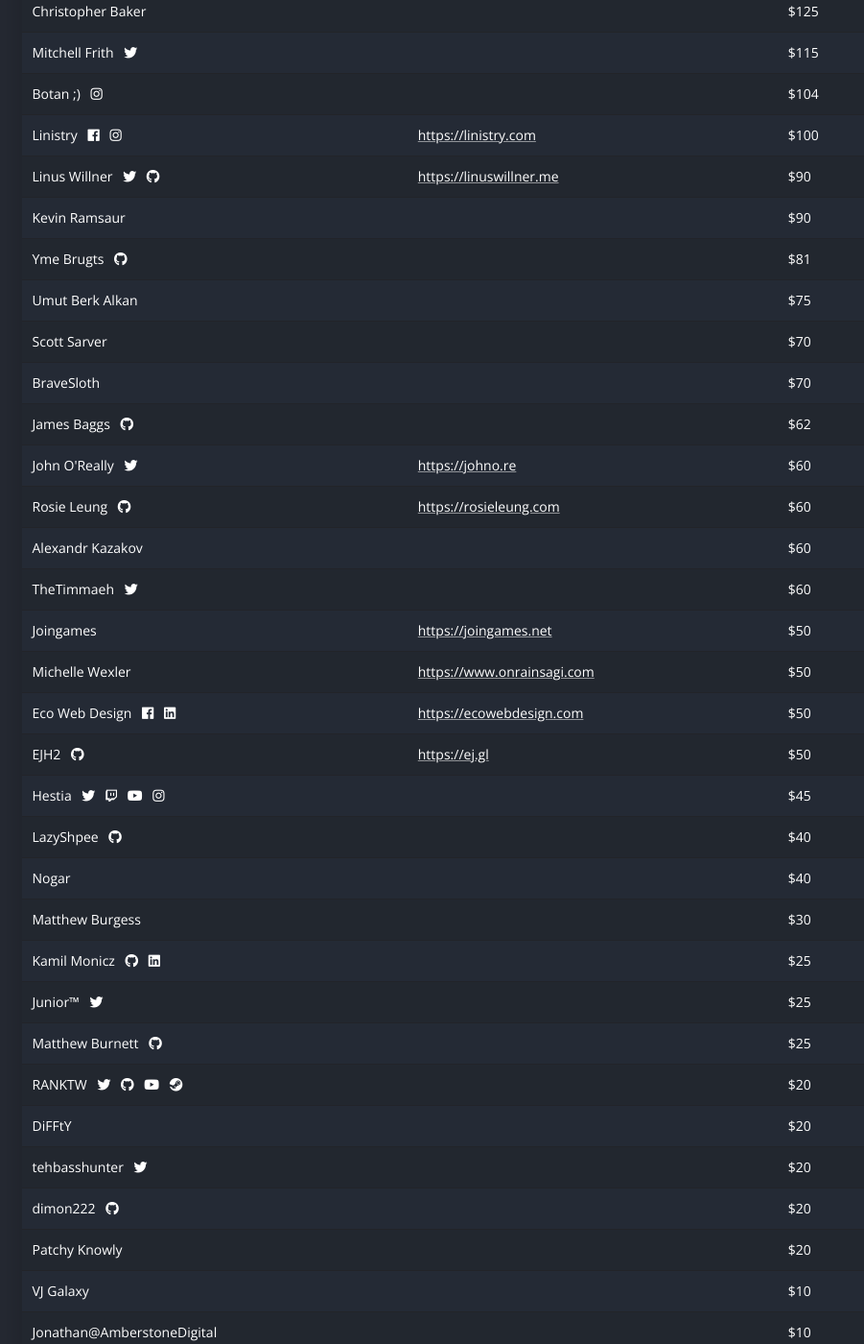
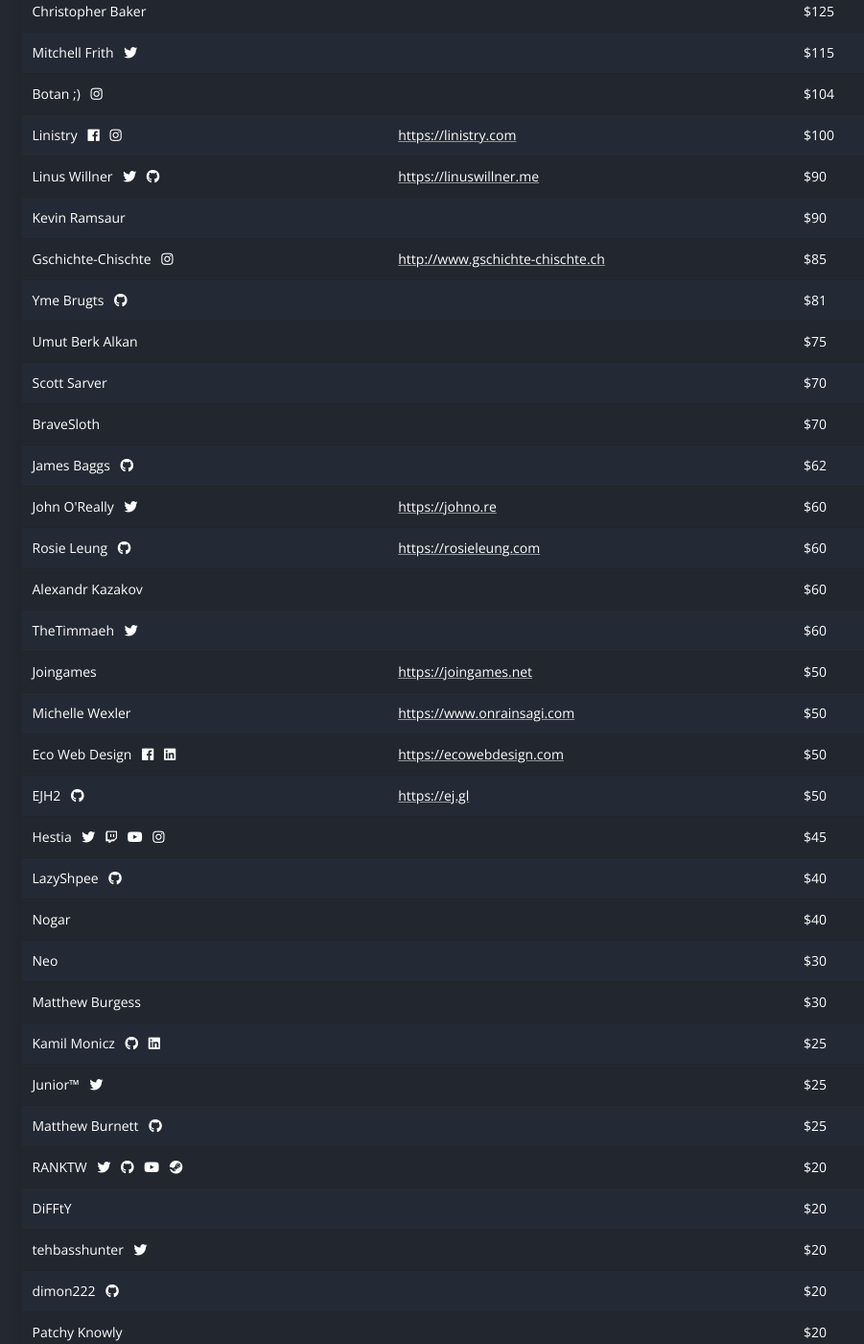
Before and after one commit to ShareX/sharex.github.io, a Jekyll site: the page built from donate/index.html, in a window 1280 px wide and 1400 px high, scrolled down 1132 px. Shown: the whole window at 96% size, without its empty margins (62-963 px from the left). Built offline with Jekyll 4.4.1, drawn with Linux system fonts in a browser that asks for light colours.

Commit message:
Update donators.yml

```diff
--- a/_data/donators.yml
+++ b/_data/donators.yml
@@ -195,3 +195,11 @@
 - name: Joingames
   website: https://joingames.net
   amount: 50
+
+- name: Neo
+  amount: 30
+
+- name: Gschichte-Chischte
+  instagram: https://www.instagram.com/gschichte.chischte
+  website: http://www.gschichte-chischte.ch
+  amount: 85
```
